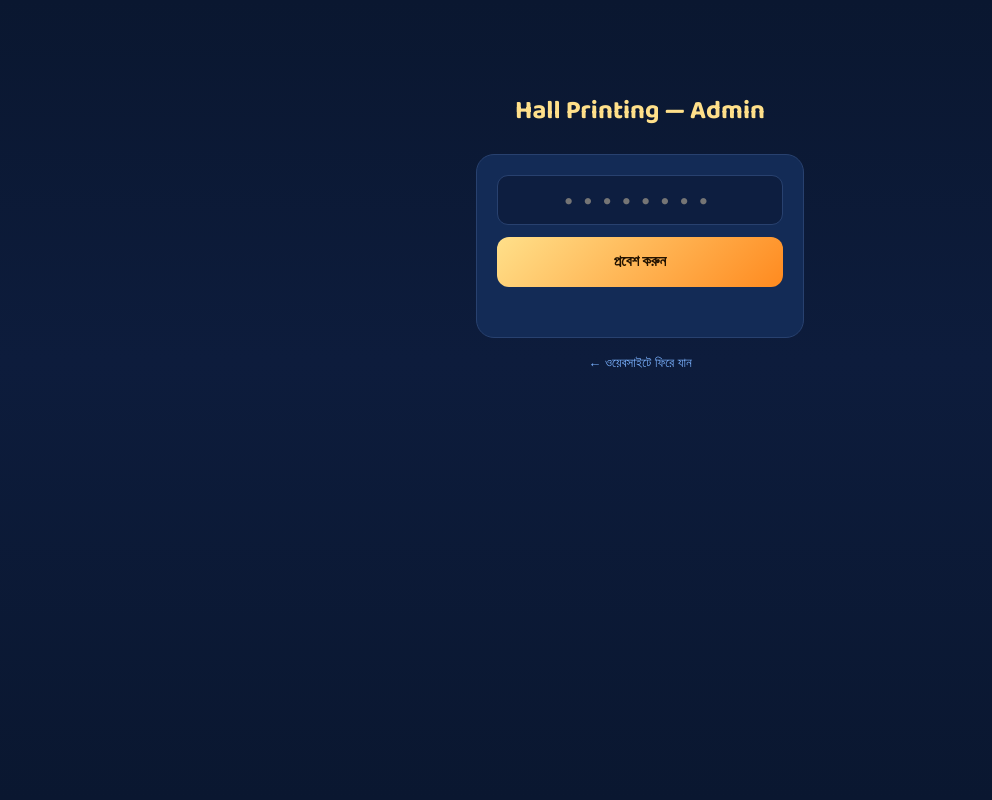
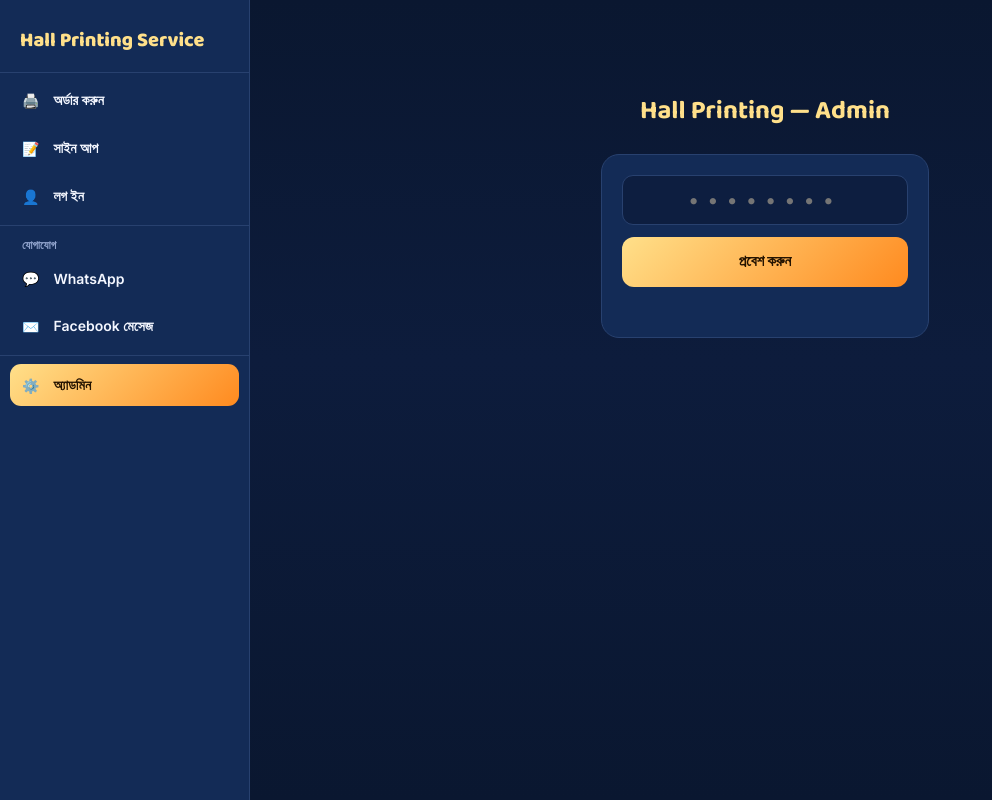
Before and after one commit to kmmurchalinnirrjhoy/hall-printing-service.304, a plain HTML site: page admin.html in a window 1280 px wide. Shown: the whole page, without its empty margins (0-992 px from the left). Drawn offline with Linux system fonts and the light colour scheme.

Commit message:
Add files via upload

```diff
--- a/admin.html
+++ b/admin.html
@@ -12,17 +12,21 @@
 <link rel="stylesheet" href="css/menu.css">
 <link rel="stylesheet" href="css/statement.css">
 </head>
-<body>
+<body class="has-menu">
 
 <!-- ============ LOGIN ============ -->
 <div class="login" id="loginView">
+  <!-- লগইনের আগে ওয়েবসাইটের সাধারণ মেনু -->
+  <button class="menu-btn" id="siteMenuBtn" aria-label="মেনু"><span></span></button>
+  <div class="drawer-shade" id="siteDrawerShade"></div>
+  <nav class="drawer" id="siteDrawer"></nav>
+
   <h1>Hall Printing — Admin</h1>
   <div class="box">
     <input type="password" id="pinInput" class="pin-input" autocomplete="off" placeholder="••••••••" maxlength="40">
     <button class="btn-main" id="loginBtn">প্রবেশ করুন</button>
     <div class="msg" id="loginMsg"></div>
   </div>
-  <a class="back-site" href="./">← ওয়েবসাইটে ফিরে যান</a>
 </div>
 
 <!-- ============ APP ============ -->
@@ -137,6 +141,8 @@
 <script src="js/config.js"></script>
 <script src="js/utils.js"></script>
 <script src="js/database.js"></script>
+<script src="js/session.js"></script>
+<script src="js/menu.js"></script>
 <script src="js/statement.js"></script>
 <script src="js/admin.js"></script>
 <script src="js/manual.js"></script>
--- a/css/admin.css
+++ b/css/admin.css
@@ -10,6 +10,7 @@ button{font-family:inherit;}
 .login{max-width:360px; margin:0 auto; padding:90px 16px 0; text-align:center;}
 .login h1{font-family:'Baloo 2',sans-serif; font-size:26px; margin:0 0 4px; color:var(--gold-1);}
 .login h1{margin-bottom:22px;}
+.login .drawer{text-align:left;}
 .login .box{background:var(--card); border:1px solid var(--line); border-radius:18px; padding:20px;}
 input[type=text], input[type=password], input[type=search], select{
   width:100%; padding:12px 13px; border-radius:11px; background:var(--field);
@@ -162,7 +163,6 @@ input:focus, select:focus{border-color:var(--gold-2);}
 .open-st{cursor:pointer;}
 #list-customers.detail{display:block;}
 .btn-back{margin-top:12px; color:var(--gold-2);}
-.back-site{display:block; margin-top:16px; font-size:13px; color:#7bb2ff; text-decoration:none;}
 
 /* ---------- টাকা জমা ---------- */
 .crow > div:first-child{flex:1; min-width:0;}
--- a/js/auth.js
+++ b/js/auth.js
@@ -18,14 +18,12 @@ async function login(pin){
       D = r.data;
       $('loginView').classList.add('hidden');
       $('appView').classList.remove('hidden');
-      document.body.classList.add('has-menu');
       renderAll();
     } else {
       PIN = '';
       try{ sessionStorage.removeItem('hp_pin'); }catch(e){}
       $('loginView').classList.remove('hidden');
       $('appView').classList.add('hidden');
-      document.body.classList.remove('has-menu');
       setLoginMsg(r.message || 'ভুল হয়েছে', true);
     }
   }catch(err){
@@ -47,7 +45,6 @@ $('logoutBtn').addEventListener('click', () => {
   PIN = ''; D = null; payName = ''; viewName = ''; viewCache = null;
   closeAdd();
   showTab('summary');
-  document.body.classList.remove('has-menu');
   $('pinInput').value = '';
   setLoginMsg('');
   $('appView').classList.add('hidden');
--- a/js/menu.js
+++ b/js/menu.js
@@ -2,16 +2,24 @@
    বাম পাশের মেনু (☰)
    ===================================================== */
 
+(function(){
+  // অ্যাডমিন লগইন পেজে আইডিগুলো site... দিয়ে শুরু (অ্যাডমিনের নিজের মেনু আলাদা)
+  const site = !!$('siteDrawer');
+  const drawer = $(site ? 'siteDrawer' : 'drawer');
+  const shade = $(site ? 'siteDrawerShade' : 'drawerShade');
+  const button = $(site ? 'siteMenuBtn' : 'menuBtn');
+
   function buildMenu(){
     const s = getSession();
-  const here = /account(\.html)?$/.test(location.pathname)
-    ? 'account' + location.hash : './';
+    const path = location.pathname;
+    const here = /account(\.html)?$/.test(path) ? 'account' + location.hash
+               : /admin(\.html)?$/.test(path) ? 'admin' : './';
     const item = (href, icon, text, id) =>
       `<a href="${href}"${id ? ` id="${id}"` : ''}${href === here ? ' class="active"' : ''}><span>${icon}</span>${text}</a>`;
     const outside = (href, icon, text) =>
       `<a href="${href}" target="_blank" rel="noopener"><span>${icon}</span>${text}</a>`;
 
-  $('drawer').innerHTML =
+    drawer.innerHTML =
       `<div class="drawer-head">Hall Printing Service${s ? `<small>${esc(s.name)}</small>` : ''}</div>` +
       item('./', '🖨️', 'অর্ডার করুন') +
       (s
@@ -28,14 +36,14 @@ function buildMenu(){
   }
 
   function setMenu(open){
-  $('drawer').classList.toggle('open', open);
-  $('drawerShade').classList.toggle('open', open);
+    drawer.classList.toggle('open', open);
+    shade.classList.toggle('open', open);
   }
 
-$('menuBtn').addEventListener('click', () => setMenu(true));
-$('drawerShade').addEventListener('click', () => setMenu(false));
+  button.addEventListener('click', () => setMenu(true));
+  shade.addEventListener('click', () => setMenu(false));
   document.addEventListener('keydown', e => { if (e.key === 'Escape') setMenu(false); });
-$('drawer').addEventListener('click', e => {
+  drawer.addEventListener('click', e => {
     const a = e.target.closest('a');
     if (!a) return;
     if (a.id === 'menuLogout'){
@@ -49,4 +57,6 @@ $('drawer').addEventListener('click', e => {
 
   // PC-তে মেনু সবসময় দেখা যায়, তাই শুরুতেই বানাতে হবে
   window.addEventListener('hashchange', buildMenu);
+  window.buildMenu = buildMenu;       // লগইন বদলালে session.js এটা ডাকে
   buildMenu();
+})();
```
Lines whose indentation alone changed are shown as unchanged.
